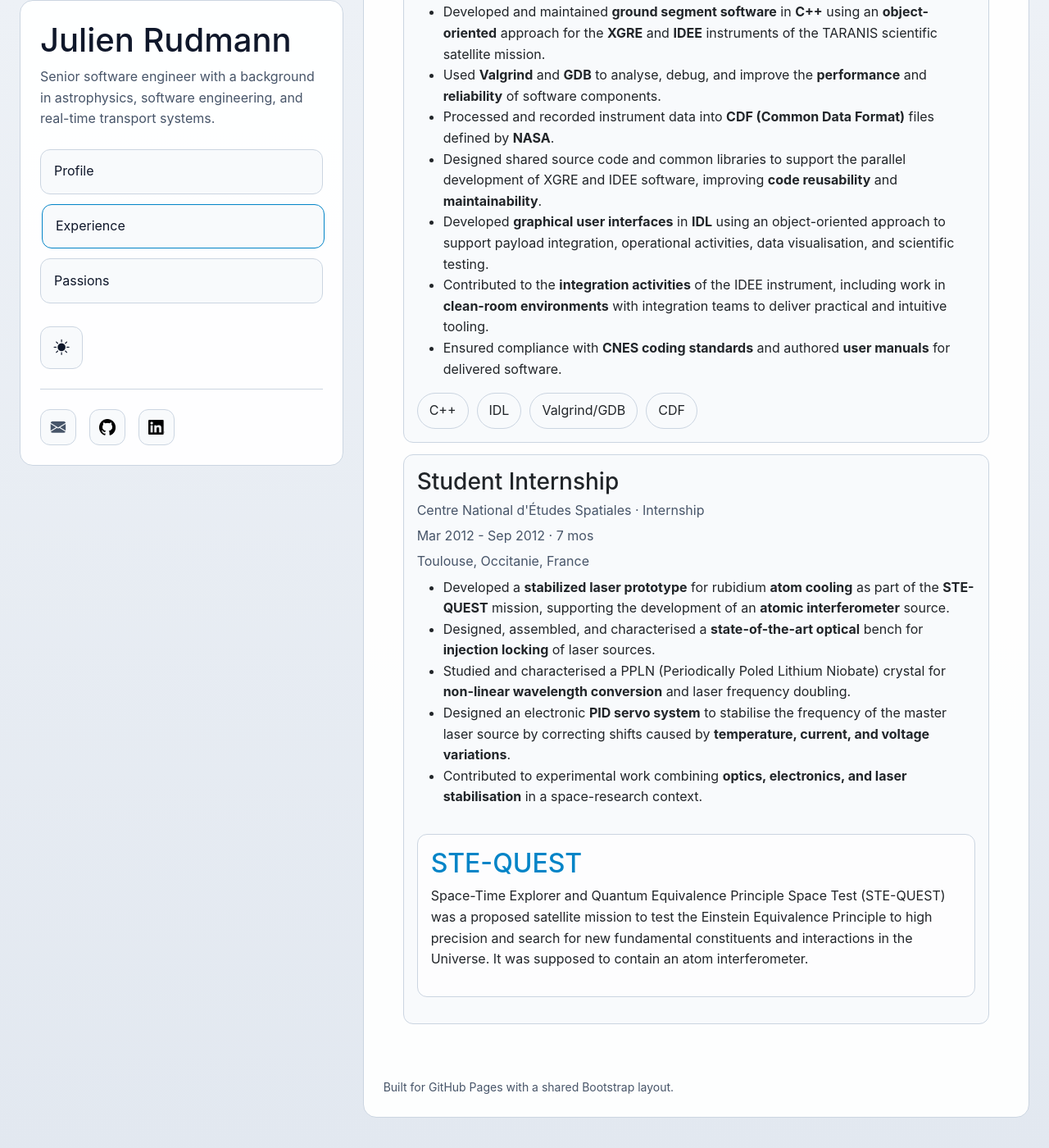
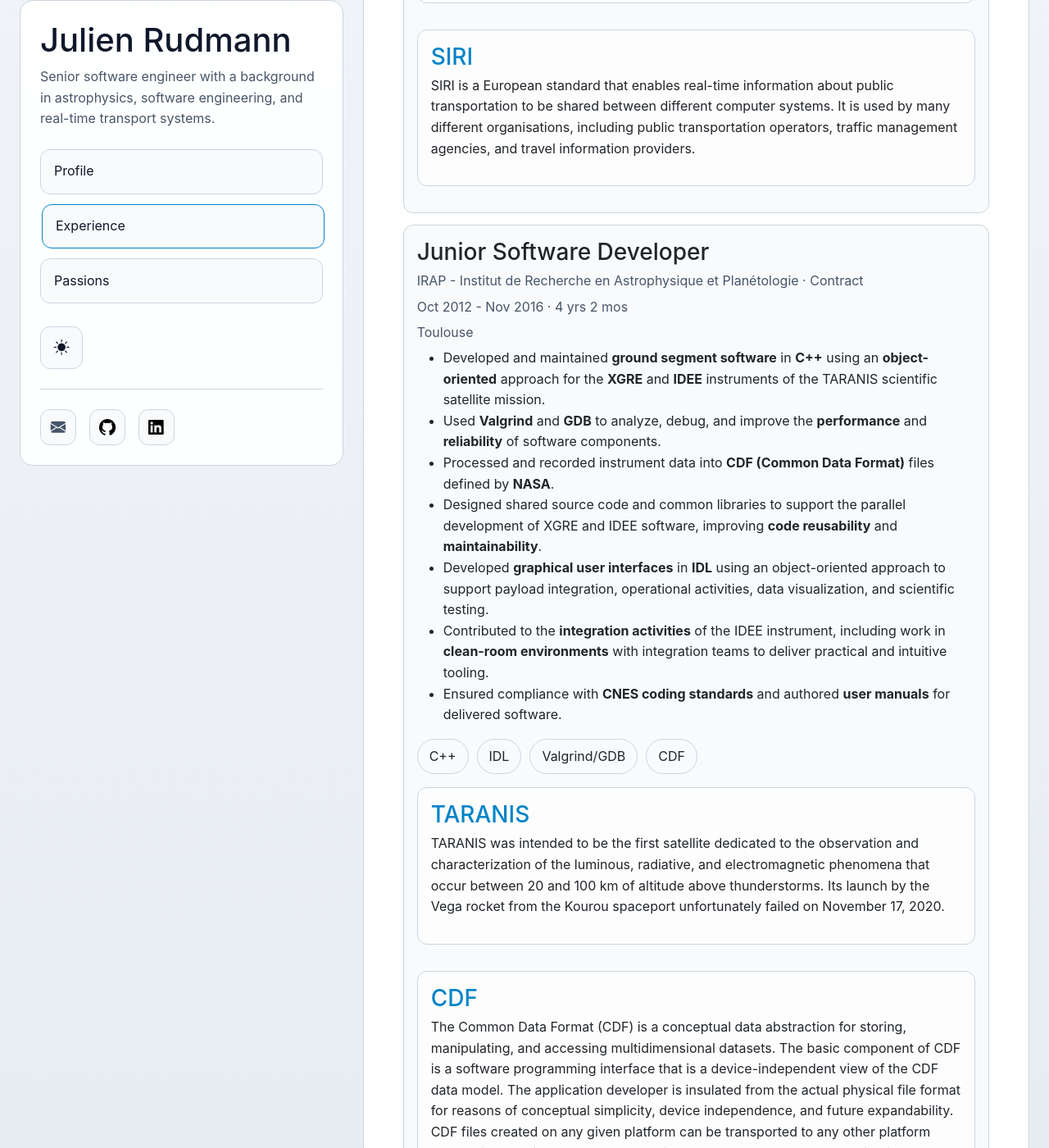
Before and after one commit to julien-rudmann/cv, a Jekyll site: the page built from experience.html, in a window 1280 px wide and 1400 px high, scrolled down 1414 px. Shown: the whole window at 82% size. Built offline with Jekyll 4.4.1, drawn with Linux system fonts in a browser that asks for light colours; some of the changed text lies outside the part shown.

Commit message:
Experimentation

```diff
--- a/experience.html
+++ b/experience.html
@@ -10,7 +10,7 @@ subtitle: Professional experience in software engineering, data processing, and
         <article class="card experience-card">
             <h3>Senior Software Developer Full Stack</h3>
             <p class="experience-meta">Remote · Full-time</p>
-            <p class="experience-meta">Jul 2022 - Present</p>
+            <p class="experience-meta">Jul 2022 – Present</p>
             <p class="experience-meta">Haute-Savoie, France</p>
             <ul>
                 <li>
@@ -23,7 +23,7 @@ subtitle: Professional experience in software engineering, data processing, and
         <article class="card experience-card">
             <h3>Senior Software Developer Full Stack</h3>
             <p class="experience-meta">Ito World · Full-time</p>
-            <p class="experience-meta">Nov 2016 - Present</p>
+            <p class="experience-meta">Nov 2016 – Present</p>
             <p class="experience-meta">Cambridge, United Kingdom</p>
             <ul>
                 <li>
@@ -66,6 +66,22 @@ subtitle: Professional experience in software engineering, data processing, and
                 <li>Docker</li>
                 <li>Protocol Buffers</li>
             </ul>
+            <div class="experience-highlight">
+                <h3><a href="https://gtfs.org/documentation/realtime/reference/">GTFS-RT</a></h3>
+                <p>
+                    A GTFS Realtime feed lets transit agencies provide consumers with realtime information about
+                    disruptions to their service (stations closed, lines not operating, important delays, etc.)
+                    location of their vehicles, and expected arrival times.
+                </p>
+            </div>
+            <div class="experience-highlight">
+                <h3><a href="https://transmodel-cen.eu/index.php/siri/">SIRI</a></h3>
+                <p>
+                    SIRI is a European standard that enables real-time information about public transportation to be
+                    shared between different computer systems. It is used by many different organisations,
+                    including public transportation operators, traffic management agencies, and travel information providers.
+                </p>
+            </div>
         </article>
 
         <article class="card experience-card">
@@ -78,7 +94,7 @@ subtitle: Professional experience in software engineering, data processing, and
                     <b>object-oriented</b> approach for the <b>XGRE</b> and <b>IDEE</b> instruments of the TARANIS
                     scientific satellite mission.
                 </li>
-                <li>Used <b>Valgrind</b> and <b>GDB</b> to analyse, debug, and improve the <b>performance</b> and <b>reliability</b>
+                <li>Used <b>Valgrind</b> and <b>GDB</b> to analyze, debug, and improve the <b>performance</b> and <b>reliability</b>
                     of software components.
                 </li>
                 <li>Processed and recorded instrument data into <b>CDF (Common Data Format)</b> files defined by
@@ -88,7 +104,7 @@ subtitle: Professional experience in software engineering, data processing, and
                     IDEE software, improving <b>code reusability</b> and <b>maintainability</b>.
                 </li>
                 <li>Developed <b>graphical user interfaces</b> in <b>IDL</b> using an object-oriented approach to
-                    support payload integration, operational activities, data visualisation, and scientific testing.
+                    support payload integration, operational activities, data visualization, and scientific testing.
                 </li>
                 <li>Contributed to the <b>integration activities</b> of the IDEE instrument, including work in <b>clean-room
                     environments</b> with integration teams to deliver practical and intuitive tooling.
@@ -103,6 +119,25 @@ subtitle: Professional experience in software engineering, data processing, and
                 <li>Valgrind/GDB</li>
                 <li>CDF</li>
             </ul>
+            <div class="experience-highlight">
+                <h3><a href="https://cnes.fr/projets/taranis">TARANIS</a></h3>
+                <p>
+                    TARANIS was intended to be the first satellite dedicated to the observation and characterization of
+                    the luminous, radiative, and electromagnetic phenomena that occur between 20 and 100 km of altitude
+                    above thunderstorms. Its launch by the Vega rocket from the Kourou spaceport unfortunately failed on November 17, 2020.
+                </p>
+            </div>
+            <div class="experience-highlight">
+                <h3><a href="https://cdf.gsfc.nasa.gov/">CDF</a></h3>
+                <p>
+                    The Common Data Format (CDF) is a conceptual data abstraction for storing, manipulating, and accessing
+                    multidimensional datasets. The basic component of CDF is a software programming interface that is a
+                    device-independent view of the CDF data model. The application developer is insulated from the actual
+                    physical file format for reasons of conceptual simplicity, device independence, and future expandability.
+                    CDF files created on any given platform can be transported to any other platform onto which CDF is ported
+                    and used with any CDF tools or layered applications.
+                </p>
+            </div>
         </article>
 
         <article class="card experience-card">
@@ -116,24 +151,24 @@ subtitle: Professional experience in software engineering, data processing, and
                     supporting the development of an <b>atomic interferometer</b> source.
                 </li>
                 <li>
-                    Designed, assembled, and characterised a <b>state-of-the-art optical</b> bench for <b>injection locking</b> of
+                    Designed, assembled, and characterized a <b>state-of-the-art optical</b> bench for <b>injection locking</b> of
                     laser sources.
                 </li>
                 <li>
-                    Studied and characterised a PPLN (Periodically Poled Lithium Niobate) crystal for <b>non-linear
+                    Studied and characterized a PPLN (Periodically Poled Lithium Niobate) crystal for <b>non-linear
                     wavelength conversion</b> and laser frequency doubling.
                 </li>
                 <li>
-                    Designed an electronic <b>PID servo system</b> to stabilise the frequency of the master laser source by
+                    Designed an electronic <b>PID servo system</b> to stabilize the frequency of the master laser source by
                     correcting shifts caused by <b>temperature, current, and voltage variations</b>.
                 </li>
                 <li>
-                    Contributed to experimental work combining <b>optics, electronics, and laser stabilisation</b> in a
+                    Contributed to experimental work combining <b>optics, electronics, and laser stabilization</b> in a
                     space-research context.
                 </li>
             </ul>
             <div class="experience-highlight">
-                <h2><a href="https://fr.wikipedia.org/wiki/STE-QUEST">STE-QUEST</a></h2>
+                <h3><a href="https://fr.wikipedia.org/wiki/STE-QUEST">STE-QUEST</a></h3>
                 <p>
                     Space-Time Explorer and Quantum Equivalence Principle Space Test (STE-QUEST) was a proposed satellite
                     mission to test the Einstein Equivalence Principle to high precision and search for new fundamental
```
